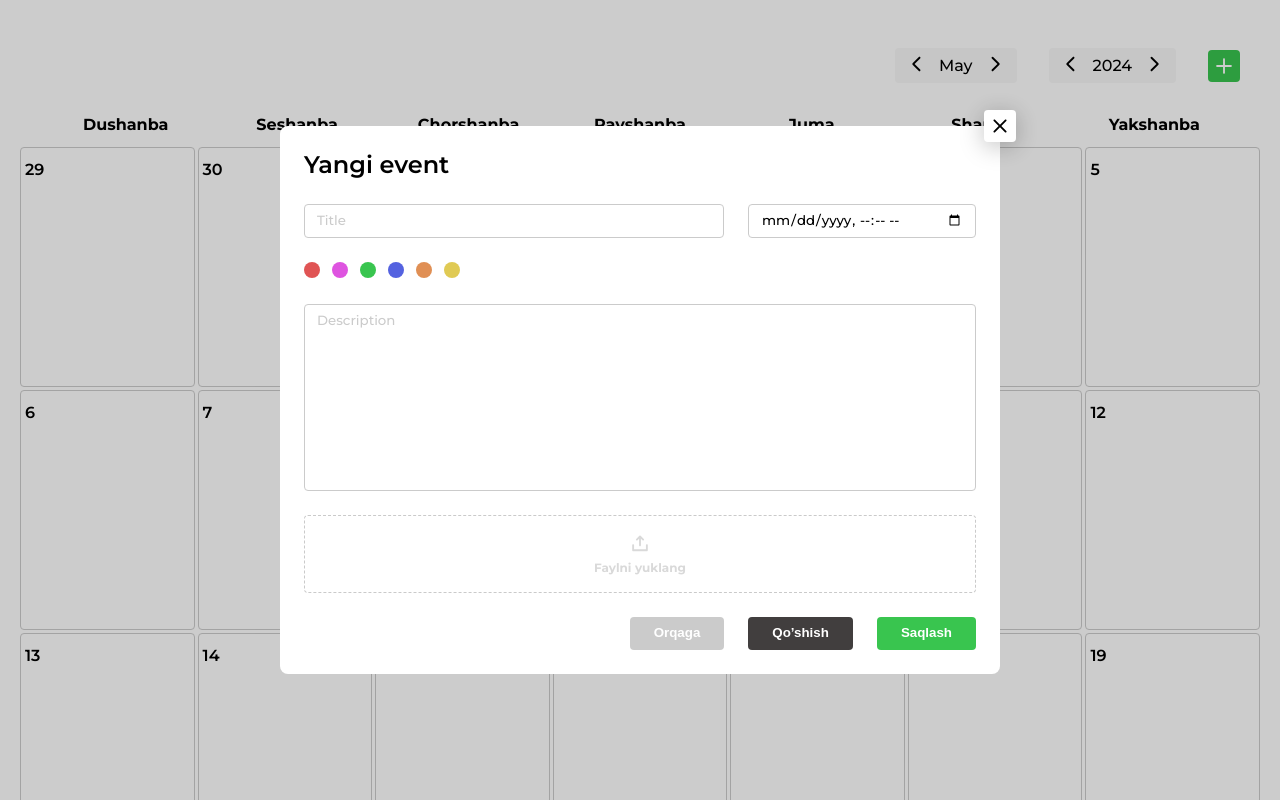
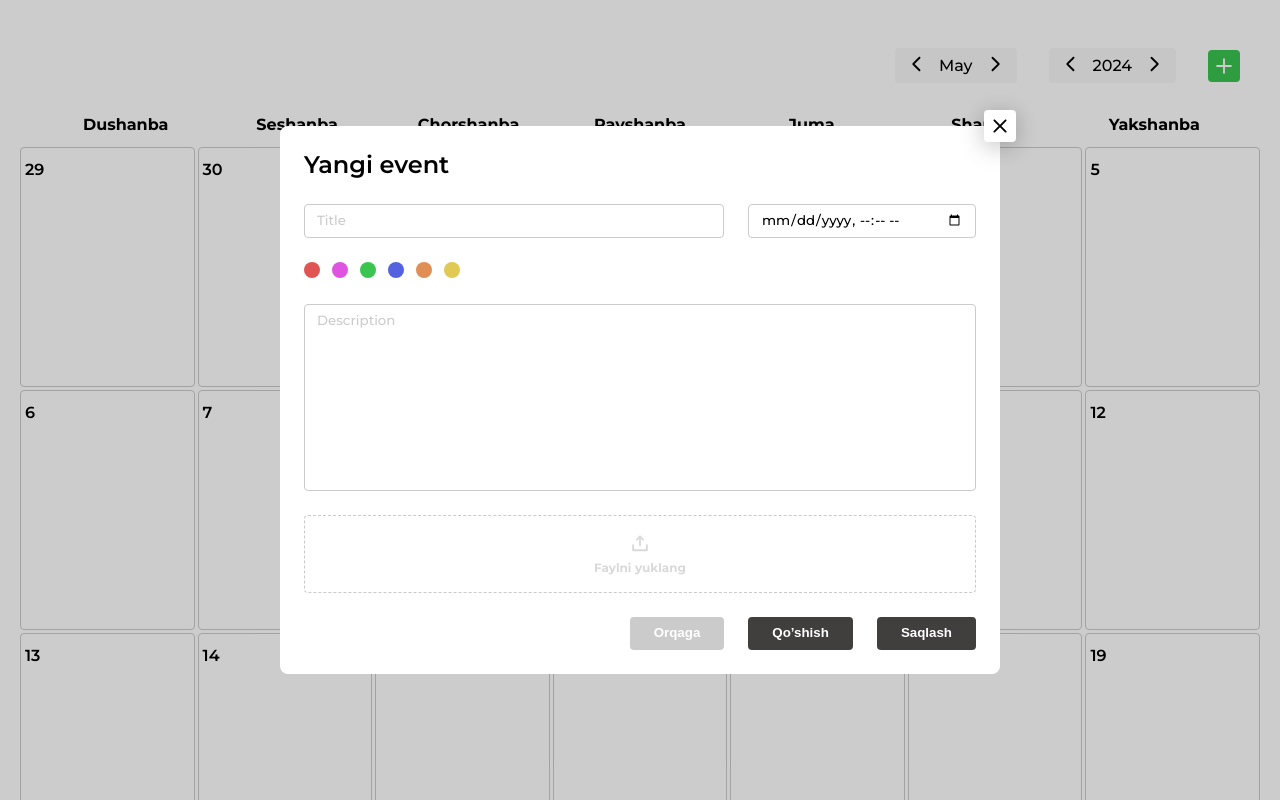
Before and after one commit to akramjonnuriddinov/osg-task, a Vue app: page / in a window 1280 px wide. Shown: the top 800 px of the page. Built offline with nearby package versions, Linux system fonts and the light colour scheme.

Commit message:
Add disabled to update btn

```diff
--- a/src/components/TaskModal.vue
+++ b/src/components/TaskModal.vue
@@ -78,7 +78,12 @@ const updateTask = () => {
         <div class="modal__btn-wrapper">
           <base-button @click="emit('close-modal')" color="#cbcbcb" class="modal__btn-back" />
           <base-button :disabled="disabled" @click="store.addTask(task), emit('close-modal')" text="Qo’shish" />
-          <base-button @click="updateTask" text="Saqlash" class="modal__btn-update" />
+          <base-button
+            :disabled="disabled"
+            @click="updateTask, emit('close-modal')"
+            text="Saqlash"
+            class="modal__btn-update"
+          />
         </div>
       </div>
     </div>
```
